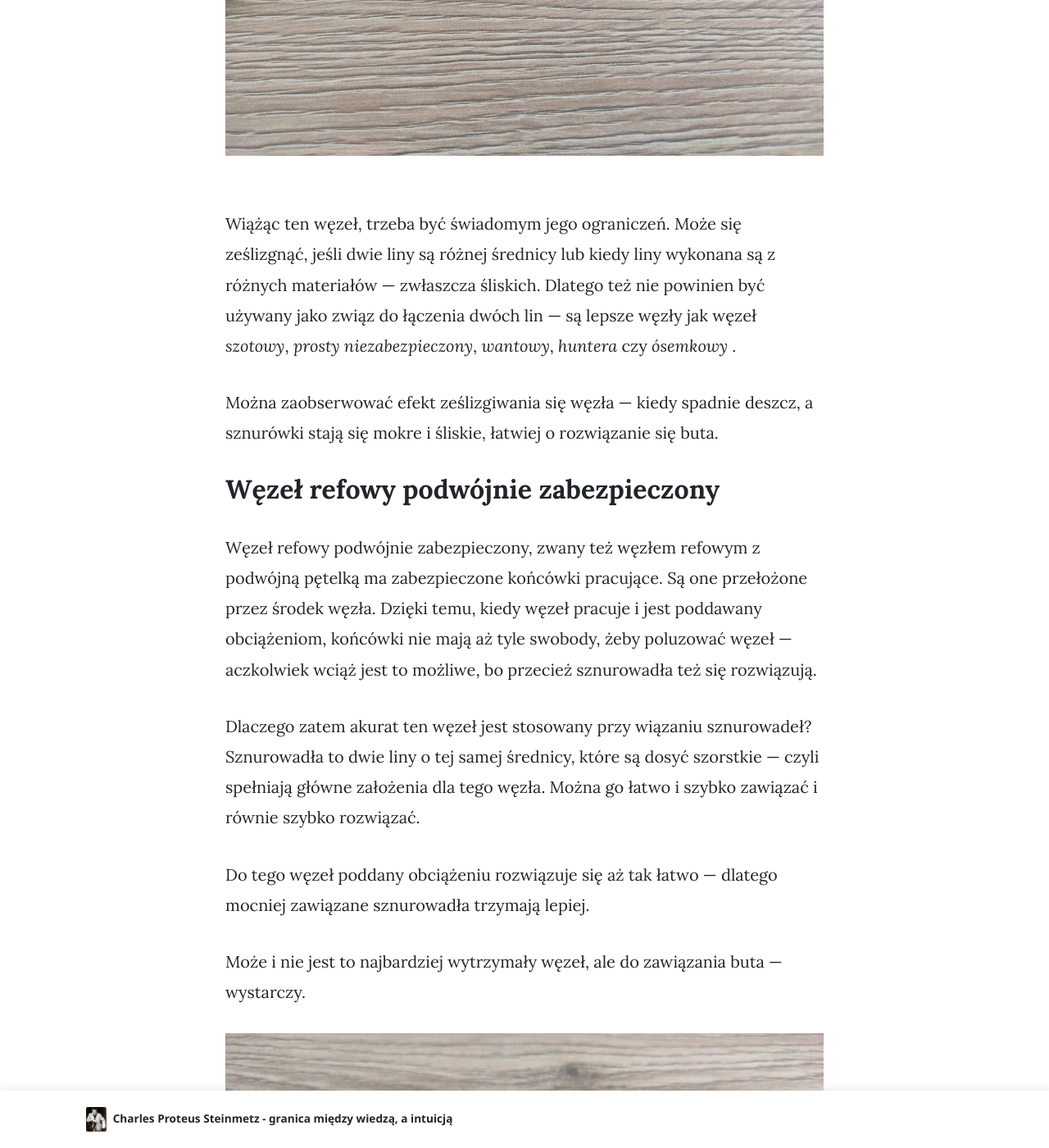
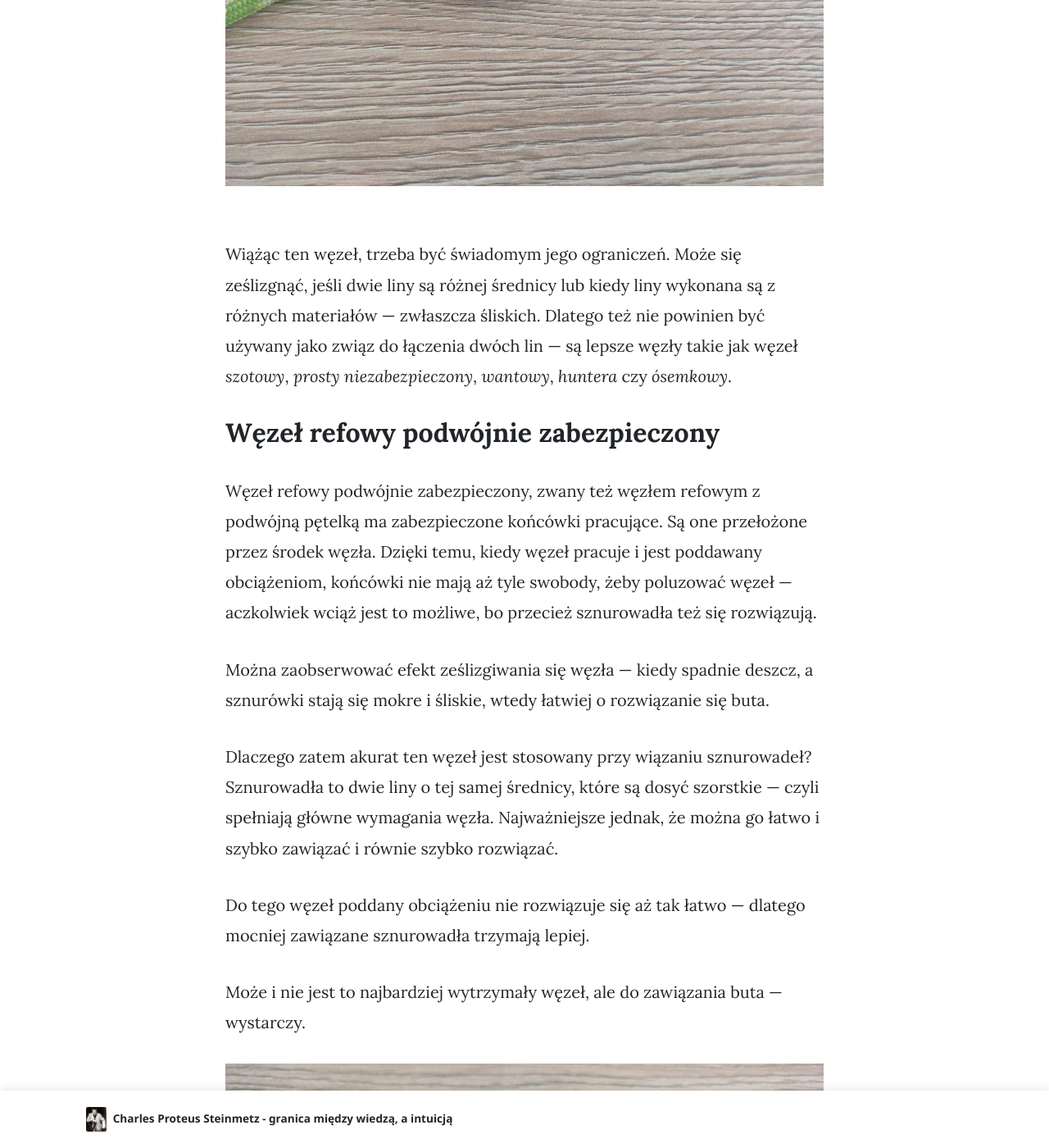
Before and after one commit to marwoj/marwoj.github.io, a Jekyll site: the page built from _posts/2022-07-06-hobby-knots.md, in a window 1280 px wide and 1400 px high, scrolled down 1441 px. Shown: the whole window at 82% size. Built offline with Jekyll 4.4.1, drawn with Linux system fonts in a browser that asks for light colours; nearby versions of some CDN libraries; some of the changed lines change nothing that is shown; some of the changed text lies outside the part shown.

Commit message:
Knots posts

```diff
--- a/_posts/2022-07-06-hobby-knots.md
+++ b/_posts/2022-07-06-hobby-knots.md
@@ -8,25 +8,22 @@
 comments: false
 ---
 
-Wiążąc sznurowadła, nie zastanawiamy się nad strukturą węzła, którego używamy. A przecież jest mnóstwo węzłów, które
-umożliwiają połączenie dwóch lin — w tym wypadku sznurowadeł. Dlaczego zatem na co dzień używamy węzła refowego
+Wiążąc sznurowadła, nie zastanawiamy się nad strukturą węzła, którego używamy. A przecież jest mnóstwo węzłów,
+które umożliwiają połączenie dwóch lin — w tym wypadku sznurowadeł. Dlaczego zatem na co dzień używamy węzła refowego
 z podwójną pętelką?
 
 ## Węzeł refowy, płaski
 
-Węzeł refowy podwójnie zabezpieczony jest to modyfikacja węzła refowego (_reef knot_), zwanego też płaskim lub
-kwadratowym. Węzeł swoją nazwę wywodzi od jego pierwotnego zastosowania przy refowaniu żagli, kiedy żagiel jest zwijany
-i zabezpieczany, celem zmniejszenia jego powierzchni.
+Zacznijmy od prostszej wersji — bo węzeł refowy podwójnie zabezpieczony jest to modyfikacja węzła refowego
+(_reef knot_), zwanego też płaskim lub kwadratowym. Węzeł swoją nazwę wywodzi od jego pierwotnego zastosowania przy
+refowaniu żagli, kiedy żagiel jest zwijany i zabezpieczany, celem zmniejszenia jego powierzchni.
 
 ![Węzeł refowy](/assets/images/knots/refowy-1.jpg)
 
 Wiążąc ten węzeł, trzeba być świadomym jego ograniczeń. Może się ześlizgnąć, jeśli dwie liny są różnej średnicy
 lub kiedy liny wykonana są z różnych materiałów — zwłaszcza śliskich. Dlatego też nie powinien być używany jako związ do
-łączenia dwóch lin — są lepsze węzły jak węzeł _szotowy_, _prosty niezabezpieczony_, _wantowy_, _huntera_ czy _ósemkowy_
-.
-
-Można zaobserwować efekt ześlizgiwania się węzła — kiedy spadnie deszcz, a sznurówki stają się mokre i śliskie, łatwiej
-o rozwiązanie się buta.
+łączenia dwóch lin — są lepsze węzły takie jak węzeł _szotowy_, _prosty niezabezpieczony_, _wantowy_, _huntera_ czy
+_ósemkowy_.
 
 ## Węzeł refowy podwójnie zabezpieczony
 
@@ -34,11 +31,15 @@
 Są one przełożone przez środek węzła. Dzięki temu, kiedy węzeł pracuje i jest poddawany obciążeniom, końcówki nie mają
 aż tyle swobody, żeby poluzować węzeł — aczkolwiek wciąż jest to możliwe, bo przecież sznurowadła też się rozwiązują.
 
+Można zaobserwować efekt ześlizgiwania się węzła — kiedy spadnie deszcz, a sznurówki stają się mokre i śliskie, wtedy
+łatwiej o rozwiązanie się buta.
+
 Dlaczego zatem akurat ten węzeł jest stosowany przy wiązaniu sznurowadeł? Sznurowadła to dwie liny o tej samej
-średnicy, które są dosyć szorstkie — czyli spełniają główne założenia dla tego węzła. Można go łatwo i szybko zawiązać i
-równie szybko rozwiązać.
+średnicy, które są dosyć szorstkie — czyli spełniają główne wymagania węzła. Najważniejsze jednak, że można go łatwo i
+szybko zawiązać i równie szybko rozwiązać.
 
-Do tego węzeł poddany obciążeniu rozwiązuje się aż tak łatwo — dlatego mocniej zawiązane sznurowadła trzymają lepiej.
+Do tego węzeł poddany obciążeniu nie rozwiązuje się aż tak łatwo — dlatego mocniej zawiązane sznurowadła trzymają
+lepiej.
 
 Może i nie jest to najbardziej wytrzymały węzeł, ale do zawiązania buta — wystarczy.
 
```
